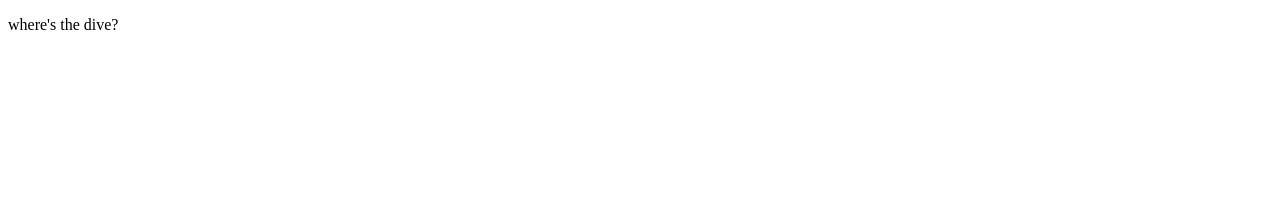
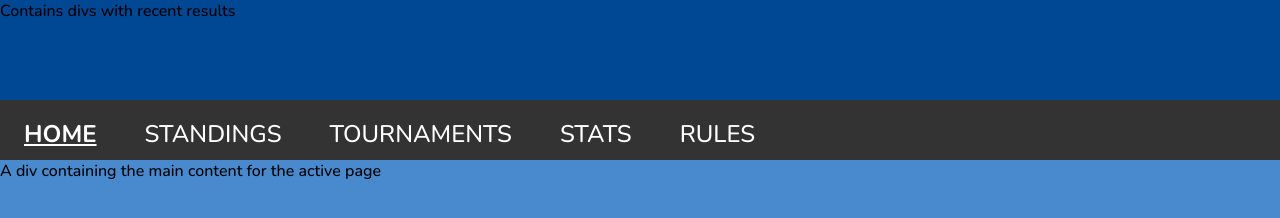
Before and after one commit to volleypong/volleypong.github.io, a plain HTML site: page index.html in a window 1280 px wide. Drawn offline with nearby package versions, Linux system fonts and the light colour scheme.

Commit message:
Add files via upload

```diff
--- a/index.html
+++ b/index.html
@@ -4,9 +4,23 @@
     <meta charset="UTF-8">
     <meta http-equiv="X-UA-Compatible" content="IE=edge">
     <meta name="viewport" content="width=device-width, initial-scale=1.0">
-    <title>Volleypong</title>
+    <link rel="preconnect" href="https://fonts.googleapis.com">
+    <link rel="preconnect" href="https://fonts.gstatic.com" crossorigin>
+    <link href="https://fonts.googleapis.com/css2?family=Nunito:wght@500;600;700;800&display=swap" rel="stylesheet">
+    <link rel="stylesheet", href="styles.css">
+    <title>Volleypong Home Page</title>
 </head>
 <body>
-    <p>where's the dive?</p>
+    <div id="HeaderResults">Contains divs with recent results</div>
+    <nav id="NavBar">
+        <ul>
+            <li id="ActivePage"><a href="index.html">HOME</a></li>
+            <li><a href="standings.html">STANDINGS</a></li>
+            <li><a href="tournaments.html">TOURNAMENTS</a></li>
+            <li><a href="stats.html">STATS</a></li>
+            <li><a href="rules.html">RULES</a></li>
+          </ul>
+    </nav>
+    <div id="MainBody">A div containing the main content for the active page</div>
 </body>
 </html>
--- /dev/null
+++ b/styles.css
@@ -0,0 +1,58 @@
+html, body {
+    height: 100%;
+    width: 100%;
+    margin: 0%;
+    font-family: 'Nunito', sans-serif;
+}
+
+div {
+    display: block;
+}
+
+#HeaderResults {
+    height: 12.5%;
+    background-color: rgb(0, 71, 148);
+}
+
+#NavBar {
+    height: 7.5%;
+    background-color: black;
+}
+
+#MainBody {
+    height: 80%;
+    background-color: rgb(73, 137, 206);
+}
+
+ul {
+    height: 100%;
+    list-style-type: none;
+    margin: 0;
+    padding: 0;
+    overflow: hidden;
+    background-color: #333;
+}
+
+li {
+    float: left;
+    font-size: x-large;
+}
+
+li a {
+    display: block;
+    color: white;
+    text-align: center;
+    padding: 18px 24px;
+    text-decoration: underline rgba(255, 255, 255, 0);
+    transition: text-decoration 500ms;
+}
+
+/* Change the link color to #111 (black) on hover */
+li a:hover {
+    text-decoration-color: rgba(255, 255, 255, 1)
+}
+
+#ActivePage {
+    font-weight: bolder;
+    text-decoration: underline rgba(255, 255, 255, 1);
+}
```
Also changed, not shown: rules.html (added, +12 -0 lines), standings.html (added, +12 -0 lines), stats.html (added, +12 -0 lines), tournaments.html (added, +12 -0 lines).
